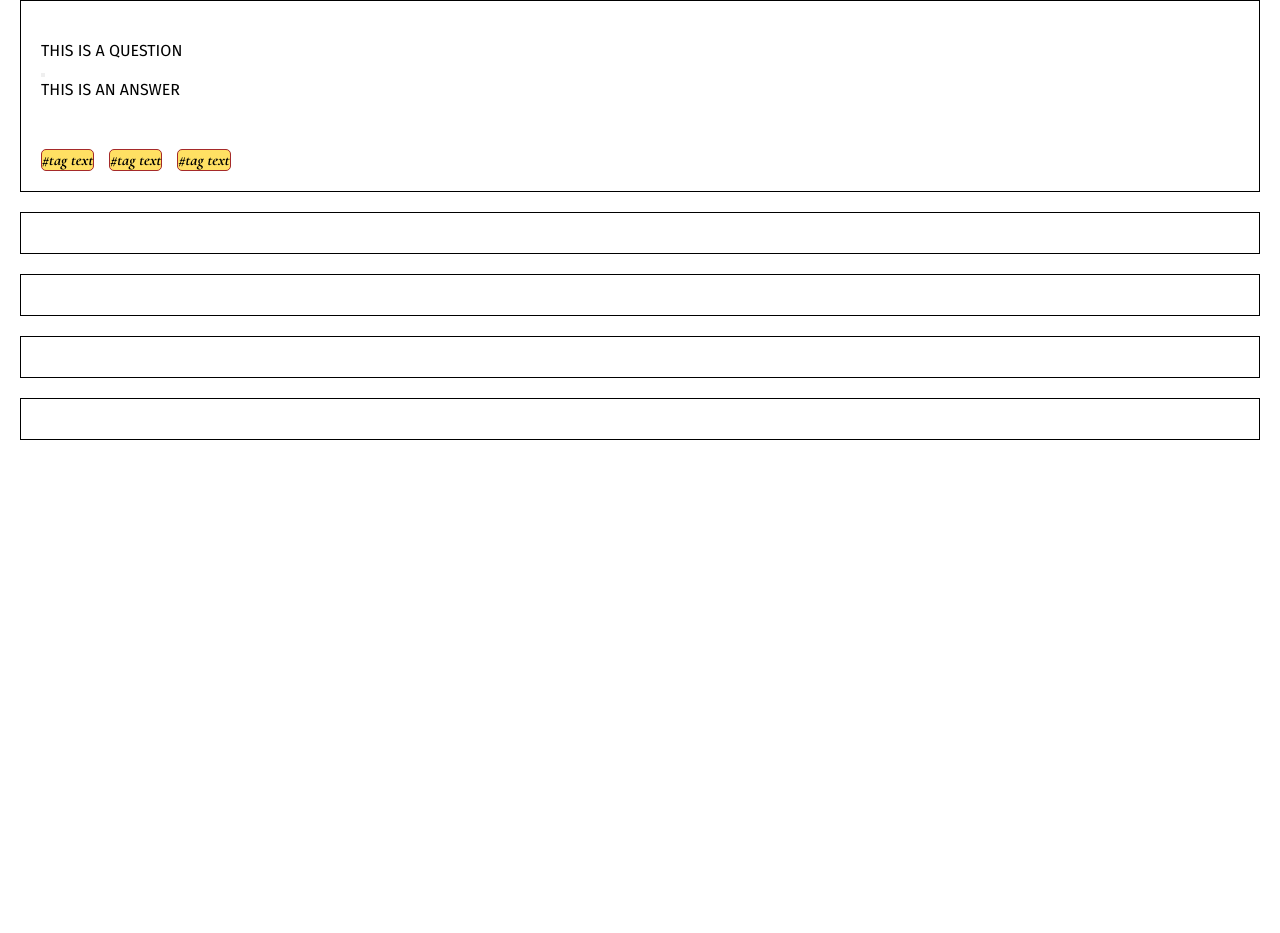
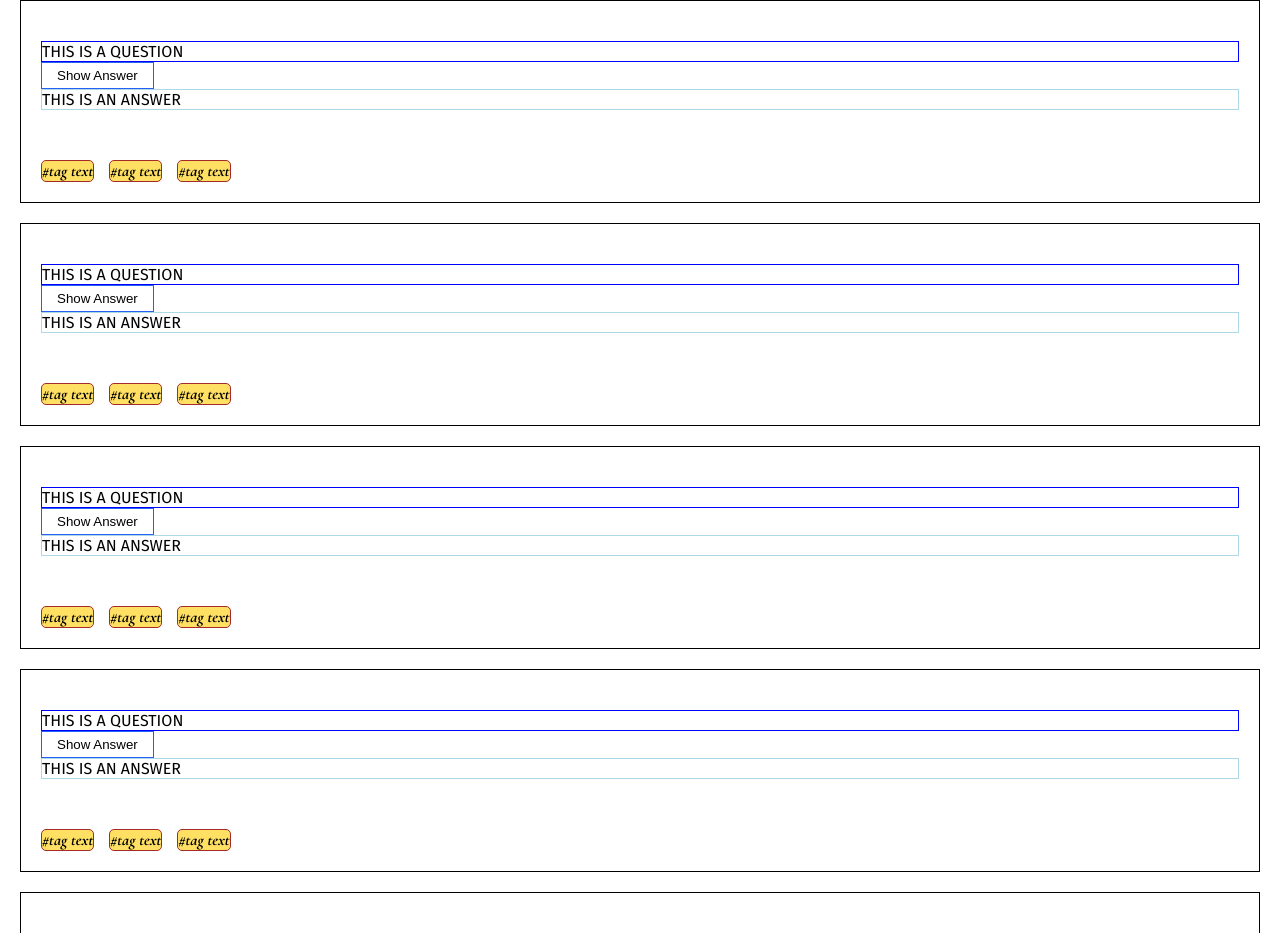
Before and after one commit to RichardBeindorf/Quiz-App, a plain HTML site: page index.html in a window 1280 px wide. Shown: the part 182-1115 px from the top of the page. Before the commit the page ends 800 px from the top, so only its background shows below. Drawn offline with nearby package versions, Linux system fonts and the light colour scheme.

Commit message:
basic styling for landing page done

```diff
--- a/index.css
+++ b/index.css
@@ -46,3 +46,17 @@ a {
     text-transform: lowercase;
     text-decoration: none;
 }
+
+.question {
+    border: 1px solid blue;
+}
+
+.answer {
+    border: 1px solid lightblue;
+}
+
+.showanswer {
+    padding: 5px 15px;
+    background-color: #fff;
+    border: 1px solid #2660f4;
+}
--- a/index.html
+++ b/index.html
@@ -16,12 +16,12 @@
     </header>
 
     <main class="mainwindow">
-
+        <!--Karte Eins-->
         <section class="card">
             <div class="card1">
                 <div><a href="#"><img src=""></a></div>
                 <p class="question">THIS IS A QUESTION</p>
-                <button class="showanswer"></button>
+                <button class="showanswer">Show Answer</button>
                 <p class="answer">THIS IS AN ANSWER</p>
             </div>
 
@@ -31,10 +31,51 @@
                 <div class="tag"><a href="#">#TAG TEXT</a></div>
             </div>
         </section>
+        <!--Karte Zwei-->
+        <section class="card">
+            <div class="card2">
+            <div><a href="#"><img src=""></a></div>
+            <p class="question">THIS IS A QUESTION</p>
+            <button class="showanswer">Show Answer</button>
+            <p class="answer">THIS IS AN ANSWER</p>
+        </div>
 
-        <section class="card"></section>
-        <section class="card"></section>
-        <section class="card"></section>
+        <div class="tag-bar">
+            <div class="tag"><a href="#">#TAG TEXT</a></div>
+            <div class="tag"><a href="#">#TAG TEXT</a></div>
+            <div class="tag"><a href="#">#TAG TEXT</a></div>
+        </div>
+        </section>
+        <!--Karte Drei-->
+        <section class="card">
+            <div class="card3">
+                <div><a href="#"><img src=""></a></div>
+                <p class="question">THIS IS A QUESTION</p>
+                <button class="showanswer">Show Answer</button>
+                <p class="answer">THIS IS AN ANSWER</p>
+            </div>
+
+            <div class="tag-bar">
+                <div class="tag"><a href="#">#TAG TEXT</a></div>
+                <div class="tag"><a href="#">#TAG TEXT</a></div>
+                <div class="tag"><a href="#">#TAG TEXT</a></div>
+            </div>
+        </section>
+        <!--Karte Vier-->
+        <section class="card">
+            <div class="card3">
+                <div><a href="#"><img src=""></a></div>
+                <p class="question">THIS IS A QUESTION</p>
+                <button class="showanswer">Show Answer</button>
+                <p class="answer">THIS IS AN ANSWER</p>
+            </div>
+
+            <div class="tag-bar">
+                <div class="tag"><a href="#">#TAG TEXT</a></div>
+                <div class="tag"><a href="#">#TAG TEXT</a></div>
+                <div class="tag"><a href="#">#TAG TEXT</a></div>
+            </div>
+        </section>
         <section class="card"></section>
     </main>
 
```
